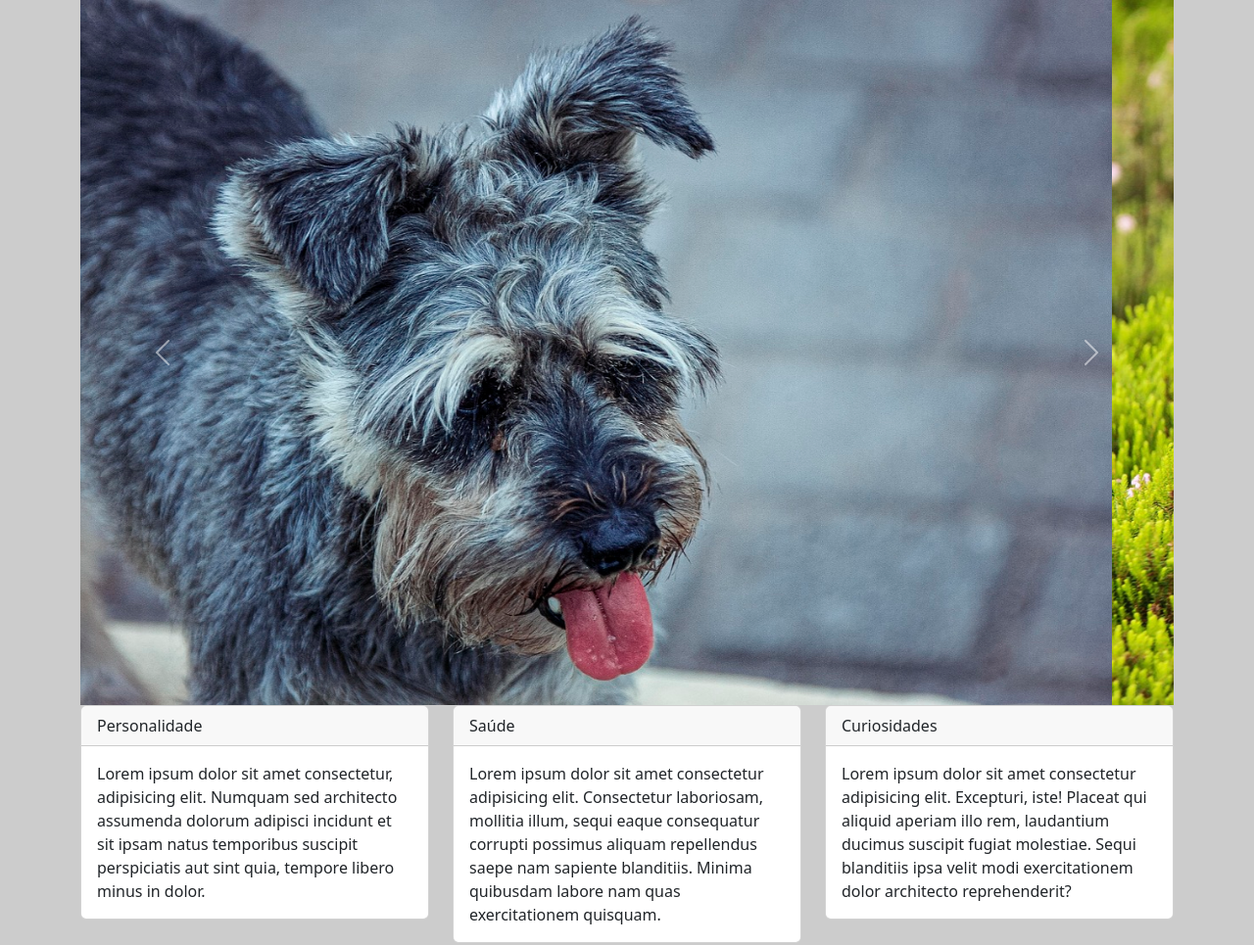
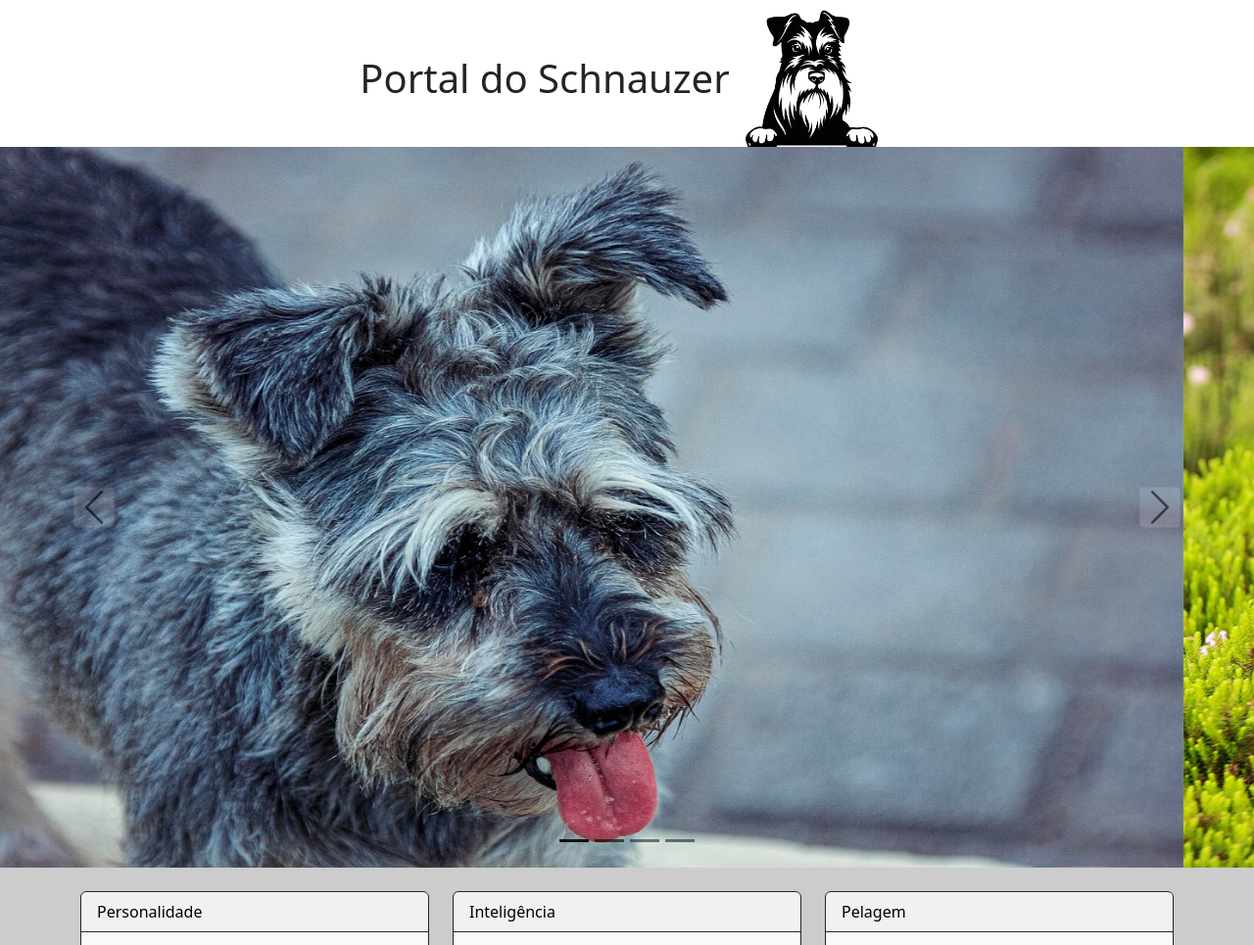
Before and after one commit to Julia-slvbrg/cards-carousel-bootstrap, a plain HTML site: page index.html in a window 1280 px wide. Shown: the top 965 px of the page at 98% size. Drawn offline with nearby package versions, Linux system fonts and the light colour scheme.

Commit message:
chore: style and content of the cards defined, header implemented

```diff
--- a/index.html
+++ b/index.html
@@ -4,22 +4,15 @@
     <meta charset="UTF-8">
     <meta name="viewport" content="width=device-width, initial-scale=1.0">
     <title>Document</title>
-    <link rel="stylesheet" href="	https://cdn.jsdelivr.net/npm/bootstrap@5.3.2/dist/css/bootstrap.min.css">
-    <style>
-        body{
-            background-color: #ccc;
-        }
-        .carousel-item img{
-            width: 100%;
-            max-height: 90vh;
-            object-fit: fill;
-        }
-    </style>
+    <link rel="stylesheet" href="./lib/bootstrap.min.css">
+    <link rel="stylesheet" href="./main.css">
 </head>
 <body>
-    <div class="carousel-container container ">
-
-        <div id="img-carousel" class="carousel slide" data-bs-ride="carousel">
+    <header id="page-header">
+        <h1 class="h1">Portal do Schnauzer</h1>
+        <img src="./images/header.webp">
+    </header>
+    <div id="img-carousel" class="carousel carousel-dark mb-4 slide" data-bs-ride="carousel">
         <div class="carousel-inner">
 
             <div class="carousel-item  active" data-bs-interval="5000">
@@ -39,12 +32,21 @@
             </div>
 
             <button data-bs-target="#img-carousel" data-bs-slide="prev" class="carousel-control-prev" type="button">
-                    <span class="carousel-control-prev-icon"></span>
+                <span class="carousel-control-prev-icon carousel-icon" aria-hidden="true"></span>
+                <span class="visually-hidden">Anterior</span>
             </button>
+
             <button data-bs-target="#img-carousel" data-bs-slide="next" class="carousel-control-next" type="button">
-                    <span class="carousel-control-next-icon"></span>
+                <span class="carousel-control-next-icon carousel-icon" aria-hidden="true"></span>
+                <span class="visually-hidden">Próximo</span>
             </button>
         </div>
+
+        <div class="carousel-indicators">
+            <button type="button" data-bs-target="#img-carousel" class="active" data-bs-slide-to="0"></button>
+            <button type="button" data-bs-target="#img-carousel" data-bs-slide-to="1"></button>
+            <button type="button" data-bs-target="#img-carousel" data-bs-slide-to="2"></button>
+            <button type="button" data-bs-target="#img-carousel"  data-bs-slide-to="3"></button>
         </div>
 
     </div>
@@ -52,49 +54,73 @@
     <div class="container">
 
         <div class="row">
-            <div class="col">
-                <article class="card">
-                    <header class="card-header">
+            <div class="col-lg-4 col-md-6 col-sm-12 mb-4">
+                <article class="card border-dark text-bg-light">
+                    <header class="card-header border-dark">
                         Personalidade
                     </header>
                     <div class="card-body">
                         <p class="card-text">
-                            Lorem ipsum dolor sit amet consectetur, adipisicing elit. Numquam sed architecto assumenda dolorum adipisci incidunt et sit ipsam natus temporibus suscipit perspiciatis aut sint quia, tempore libero minus in dolor.
+                            O schnauzer é cheio de vida e sempre se mostra pronto para uma aventura ou brincadeira com sua família. Bem enérgicos, eles podem ficar tranquilamente por horas correndo atrás de uma bolinha, sem demonstrar cansaço. Apegados aos seus tutores, eles costumam ser um pouco mais arredios com estranhos, especialmente dentro de suas casas, onde podem se mostrar bem protetores e até territorialistas. O schnauzer miniatura costuma latir bastante e é preciso direcionar seu pet corretamente desde filhote para que isso não se torne um problema.
                         </p>
                     </div>
                 </article>
             </div>
 
-
-            <div class="col">
-                <article class="card">
-                    <header class="card-header">
-                        Saúde
+            <div class="col-lg-4 col-md-6 col-sm-12 mb-4">
+                <article class="card border-dark text-bg-light">
+                    <header class="card-header border-dark">
+                        Inteligência
                     </header>
                     <div class="card-body">
                         <p class="card-text">
-                            Lorem ipsum dolor sit amet consectetur adipisicing elit. Consectetur laboriosam, mollitia illum, sequi eaque consequatur corrupti possimus aliquam repellendus saepe nam sapiente blanditiis. Minima quibusdam labore nam quas exercitationem quisquam.
+                            Os schnauzers são muito inteligentes, mas costumam obedecer apenas aqueles com quem possuem um vínculo afetivo. Ser duro com um cachorro desta raça nunca é uma boa ideia, pois eles podem se mostrar ressentidos e não quererem mais realizar a tarefa que lhe foi solicitada. Schnauzers precisam ser socializados desde cedo e é ideal que eles se acostumem com outros cães, pessoas de diferentes idades e estilos, além de animais de outras espécies - já que podem criar o hábito de perseguí-los como faziam com os ratos e outros roedores pequenos no passado.
                         </p>
                     </div>
                 </article>
             </div>
 
-            <div class="col">
-                <article class="card">
-                    <header class="card-header">
-                        Curiosidades
+            <div class="col-lg-4 col-md-6 col-sm-12 mb-4">
+                <article class="card border-dark text-bg-light">
+                    <header class="card-header border-dark">
+                        Pelagem
                     </header>
                     <div class="card-body">
                         <p class="card-text">
-                            Lorem ipsum dolor sit amet consectetur adipisicing elit. Excepturi, iste! Placeat qui aliquid aperiam illo rem, laudantium ducimus suscipit fugiat molestiae. Sequi blanditiis ipsa velit modi exercitationem dolor architecto reprehenderit?
+                            O pelo do schnauzer é bem diferente ao toque, quase que do "tipo arame" (nome dado aos pelos mais ásperos) quando tosados. Sua tosa é específica da raça, mantendo uma “saia” longa, barba e sobrancelhas que são devidamente aparadas com uma tesoura. No corpo, é de costume usar uma máquina com lâmina baixa para que seu porte seja notado e seus músculos (especialmente os das pernas) fiquem evidentes. Ela também facilitava em sua principal função, uma vez que dificultava a chegada dos roedores ao corpo do pet quando tentavam mordê-lo.
                         </p>
                     </div>
                 </article>
             </div>
 
+            <div class="col-lg-4 col-md-6 col-sm-12 mb-4">
+                <article class="card border-dark text-bg-light">
+                    <header class="card-header border-dark">
+                        Saúde
+                    </header>
+                    <div class="card-body">
+                        <p class="card-text">
+                            Problemas renais e do trato urinário, em geral, são comuns aos schnauzers. É preciso ficar atento aos sinais de doenças deste tipo como dificuldade para urinar, urina com sangue, sede ou pouca ingestão de água, entre outros. O hipotireoidismo pode ser uma das maiores causas de sobrepeso e obesidade em schnauzers. Realize checkups anuais com seu médico veterinário de confiança e entre em contato com ele caso note que houve um ganho de peso repentino do pet.
+                        </p>
+                    </div>
+                </article>
+            </div>
+
+            <div class="col-lg-4 col-md-6 col-sm-12 mb-4">
+                <article class="card border-dark text-bg-light">
+                    <header class="card-header border-dark">
+                        Cuidados
+                    </header>
+                    <div class="card-body">
+                        <p class="card-text">
+                            O schnauzer precisa gastar sua energia diariamente. Se você é do tipo sedentário e que não gosta de uma aventura, repense a raça. Uma hora de passeio pode não ser o suficiente para este pequeno animado. Atividades físicas e mentais prometem deixar o pet calmo e super satisfeito. Aposte numa mescla entre elas! Sua pelagem precisa de tosas a cada quatro meses, em média, e precisa ser escovada com frequência para que não forme nós.
+                        </p>
+                    </div>
+                </article>
+            </div>
         </div>
     </div>
 
-    <script src="	https://cdn.jsdelivr.net/npm/bootstrap@5.3.2/dist/js/bootstrap.bundle.min.js"></script>
+    <script src="./lib/bootstrap.bundle.min.js"></script>
 </body>
 </html>
--- /dev/null
+++ b/main.css
@@ -0,0 +1,25 @@
+body{
+    background-color: #ccc;
+}
+#page-header{
+    height: 150px;
+    background-color: #ffffff;
+    display: flex;
+    justify-content: center;
+    align-items: center;
+    padding-top: 18px;
+    font-size: 28px;
+}
+#page-header img{
+    height: 6em;
+}
+.carousel-item img{
+    width: 100%;
+    max-height: 92vh;
+    object-fit: fill;
+}
+.carousel-icon{
+    scale: 1.3;
+    background-color: rgba(0, 0, 0, .3);
+    border-radius: 10%;
+}
```
Also changed, not shown: images/header.webp (added), lib/bootstrap.bundle.min.js (added), lib/bootstrap.min.css (added). Lines whose indentation alone changed are shown as unchanged.
